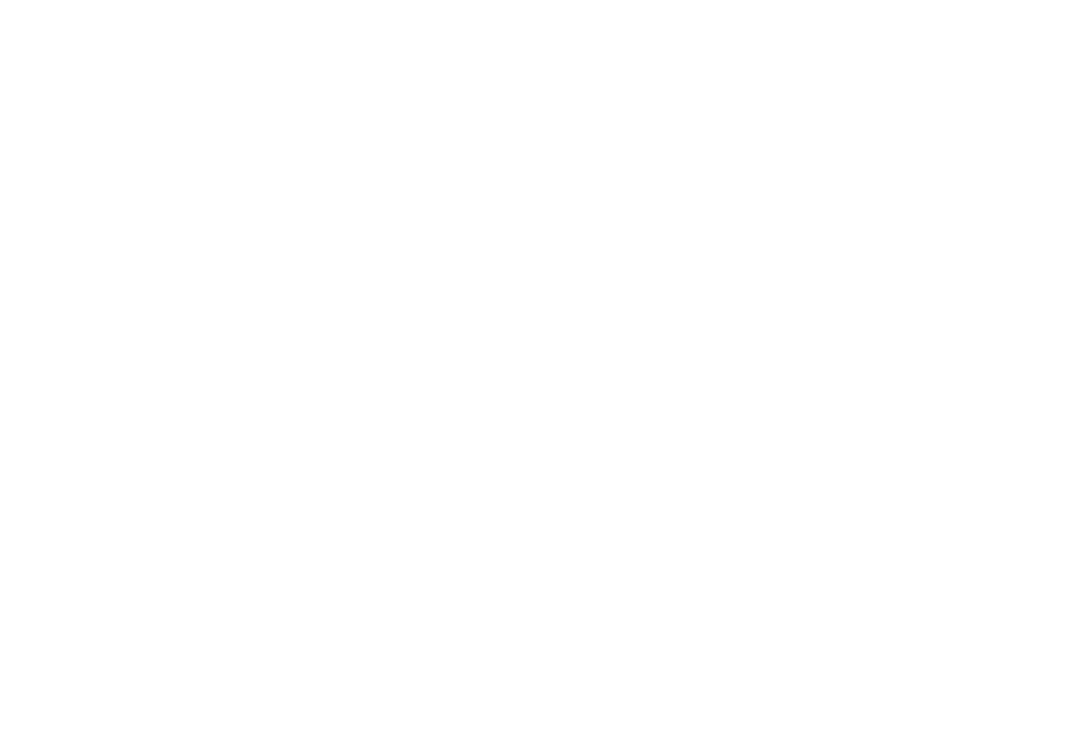
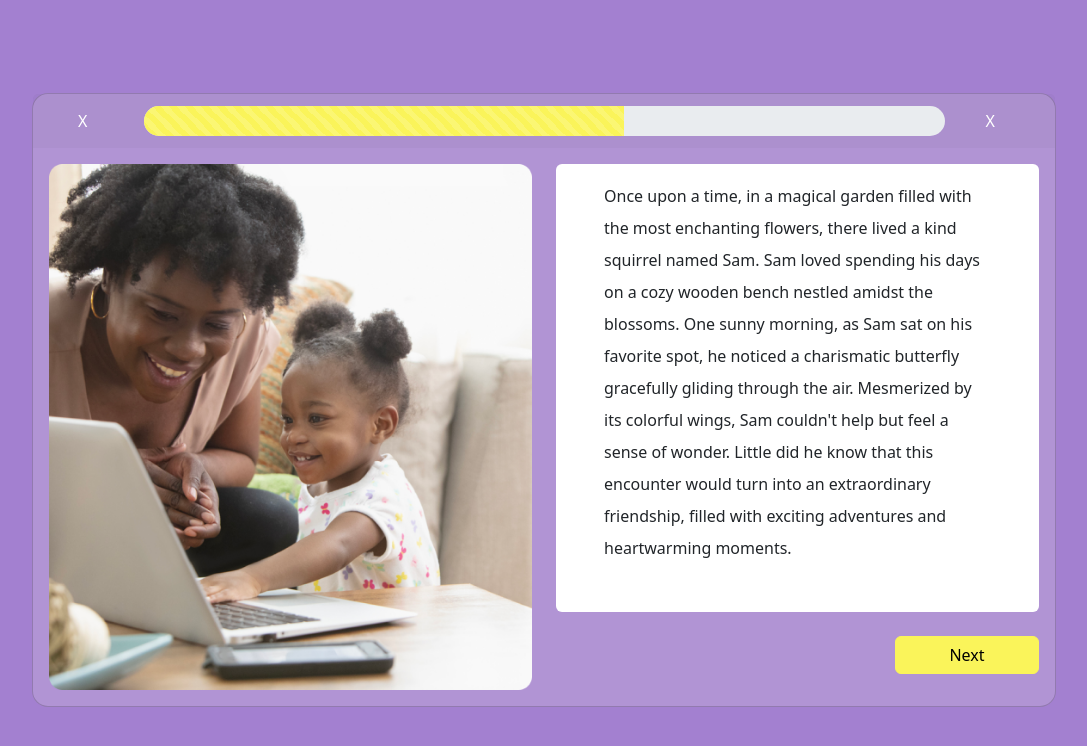
Before and after one commit to Anuntayaice/artyapp-project, a React (Create React App) app: page /exercises in a window 1280 px wide. Before the commit this address had no page. Shown: the top 746 px of the page, without its empty margins (96-1183 px from the left). Built offline with nearby package versions, Linux system fonts and the light colour scheme.

Commit message:
exercise page

```diff
--- a/src/App.js
+++ b/src/App.js
@@ -3,6 +3,8 @@
 import { BrowserRouter, Routes, Route } from "react-router-dom";
 import { Login } from "./Pages/Login";
 import Home from "./Pages/Home";
+import Exercises from "./Pages/Exercises";
+
 function App() {
   return (
     <div className="App">
@@ -10,6 +12,7 @@
         <Routes>
           <Route path="/" element={<Home />}></Route>
           <Route path="/login" element={<Login />}></Route>
+          <Route path="/exercises" element={<Exercises />}></Route>
         </Routes>
       </BrowserRouter>
     </div>
--- /dev/null
+++ b/src/Pages/Exercises.js
@@ -0,0 +1,11 @@
+import React from "react";
+import ExCard from "../components/cards/ExCard";
+const Exercises = () => {
+  return (
+    <div className="bg-secondary d-flex align-items-center justify-content-center vh-100">
+      <ExCard />
+    </div>
+  );
+};
+
+export default Exercises;
--- /dev/null
+++ b/src/components/cards/ExCard.js
@@ -0,0 +1,67 @@
+import React from "react";
+import { Card, Button, Row, Col, Image } from "react-bootstrap";
+import ProgressBar from "react-bootstrap/ProgressBar";
+const ExCard = () => {
+  return (
+    <Card
+      className="text-center "
+      style={{
+        maxWidth: "64rem",
+        borderRadius: "16px",
+        backgroundColor: "rgba(232, 230, 230, 0.2)",
+      }}
+    >
+      <Card.Header className="border-0 d-flex justify-content-center align-items-center">
+        <Row className="w-100 align-content-center align-items-center">
+          <Col xs={1} className="text-start px-3">
+            <Button variant="link" className="text-white text-decoration-none">
+              X
+            </Button>
+          </Col>
+          <Col xs={10} className="">
+            <ProgressBar
+              striped
+              now={60}
+              className="w-100"
+              style={{ height: "30px", borderRadius: "20px" }}
+            />
+          </Col>
+          <Col xs={1} className="text-start px-3">
+            <Button variant="link" className="text-white text-decoration-none">
+              X
+            </Button>
+          </Col>
+        </Row>
+      </Card.Header>
+      <Card.Body>
+        <Row>
+          <Col>
+            {" "}
+            <Image src="loginpic.png" fluid />
+          </Col>
+          <Col className="d-flex flex-column">
+            <Card
+              className="px-5 text-start pt-3 pb-5 border-0"
+              style={{ lineHeight: "2" }}
+            >
+              Once upon a time, in a magical garden filled with the most
+              enchanting flowers, there lived a kind squirrel named Sam. Sam
+              loved spending his days on a cozy wooden bench nestled amidst the
+              blossoms. One sunny morning, as Sam sat on his favorite spot, he
+              noticed a charismatic butterfly gracefully gliding through the
+              air. Mesmerized by its colorful wings, Sam couldn't help but feel
+              a sense of wonder. Little did he know that this encounter would
+              turn into an extraordinary friendship, filled with exciting
+              adventures and heartwarming moments.
+            </Card>
+            <Button className="align-self-end mt-4" style={{ width: "9em" }}>
+              Next
+            </Button>
+          </Col>
+        </Row>
+      </Card.Body>
+    </Card>
+  );
+};
+
+export default ExCard;
```
Also changed, not shown: src/components/navbars/navBar.js (added).
